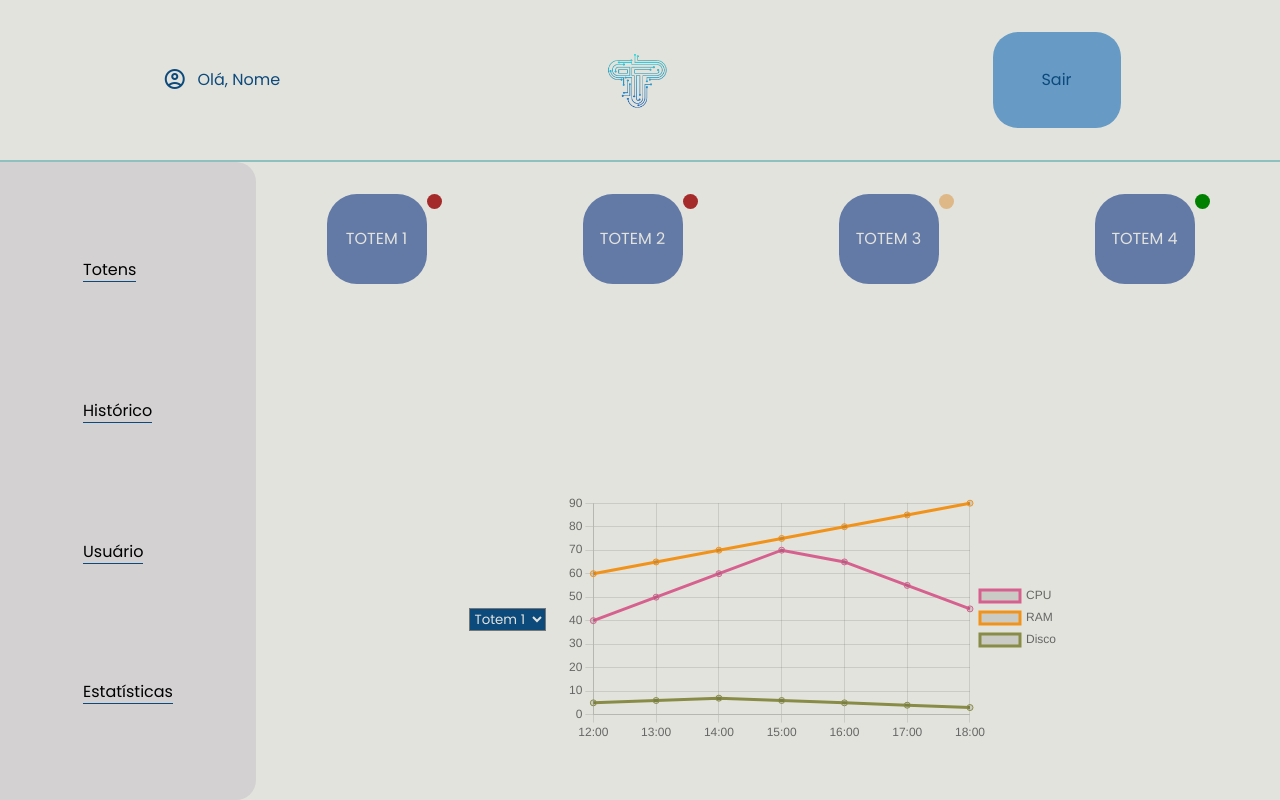
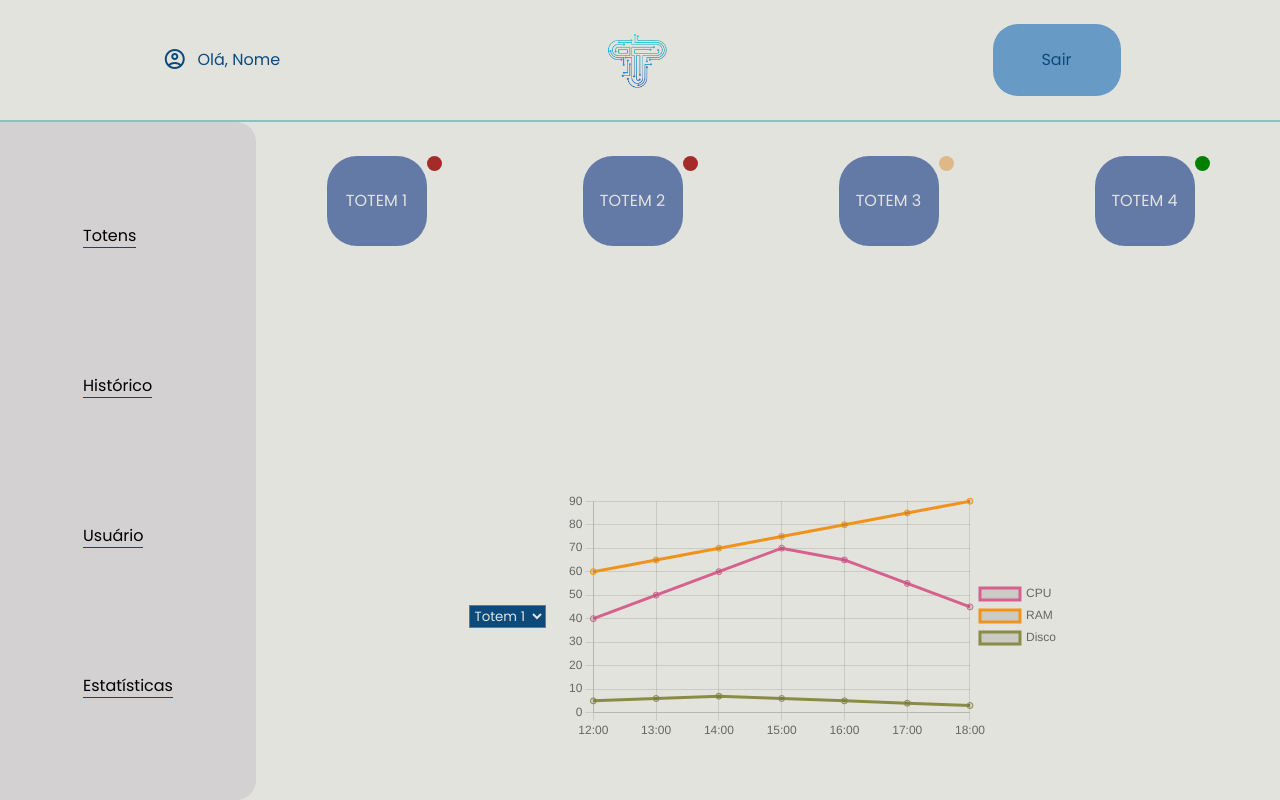
Before and after one commit to TotenTech/TotemTech-Main, a website: page views/dashboard.html in a window 1280 px wide. Drawn offline with nearby package versions, Linux system fonts and the light colour scheme.

Commit message:
alterações na dash + primeira versão da tela de perfil

```diff
--- a/public/css/dashboard.css
+++ b/public/css/dashboard.css
@@ -22,7 +22,7 @@
     /* background-color: aliceblue; */
     background-color: #E3E3DD;
     width: 100%;
-    height: 20%;
+    height: 15%;
     display: flex;
     justify-content: space-around;
     align-items: center;
@@ -66,7 +66,7 @@
 /* dash */
 .dashboard {
     width: 100%;
-    height: 80%;
+    height: 85%;
     display: flex;
     /* justify-content: center; */
     align-items: center;
@@ -137,6 +137,8 @@
     height: 100%;
     justify-content: center;
     align-items: center;
+    overflow-y: scroll;
+    scrollbar-color: #637AA7 white;
 }
 
 .square-circles {
```
